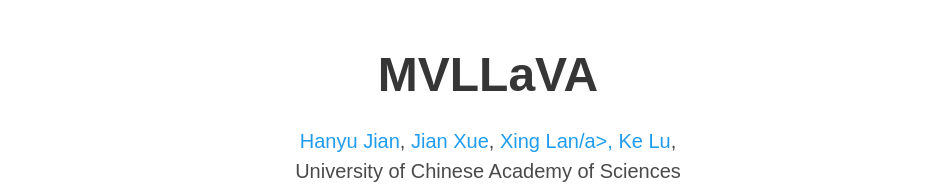
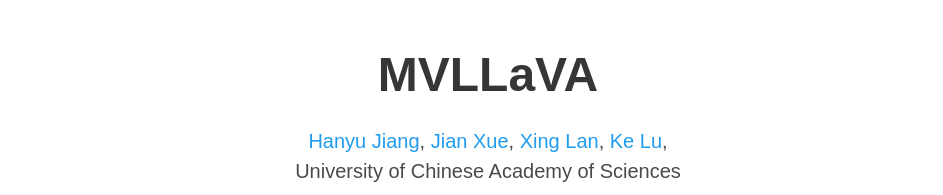
Before and after one commit to jamesjg/MVLLaVA_homepage, a plain HTML site: page index.html in a window 1280 px wide. Shown: the top 195 px of the page, without its empty margins (152-1095 px from the left). Drawn offline with nearby package versions, Linux system fonts and the light colour scheme; some icons are missing; a web font is replaced by a local one.

Commit message:
Update index.html

```diff
--- a/index.html
+++ b/index.html
@@ -56,13 +56,13 @@
             <div class="is-size-5 publication-authors">
               <!-- Paper authors -->
               <span class="author-block">
-                <a href="FIRST AUTHOR PERSONAL LINK" target="_blank">Hanyu Jian</a>,
+                <a href="FIRST AUTHOR PERSONAL LINK" target="_blank">Hanyu Jiang</a>,
               </span>
                 <span class="author-block">
                   <a href="SECOND AUTHOR PERSONAL LINK" target="_blank">Jian Xue</a>,
                 </span>
                   <span class="author-block">
-                    <a href="THIRD AUTHOR PERSONAL LINK" target="_blank">Xing Lan/a>,
+                    <a href="THIRD AUTHOR PERSONAL LINK" target="_blank">Xing Lan</a>,
                   </span>
                   <span class="author-block">
                     <a href="THIRD AUTHOR PERSONAL LINK" target="_blank">Ke Lu</a>,
@@ -87,7 +87,7 @@
                       </a>
                     </span>
 
-<!--                     <!-- Supplementary PDF link -->
+<!--                       <!-- Supplementary PDF link -->
                     <span class="link-block">
                       <a href="static/pdfs/supplementary_material.pdf" target="_blank"
                       class="external-link button is-normal is-rounded is-dark">
@@ -96,7 +96,7 @@
                       </span>
                       <span>Supplementary</span>
                     </a>
-                  </span> -->
+                  </span>  -->
 
                   <!-- Github link -->
                   <span class="link-block">
```
